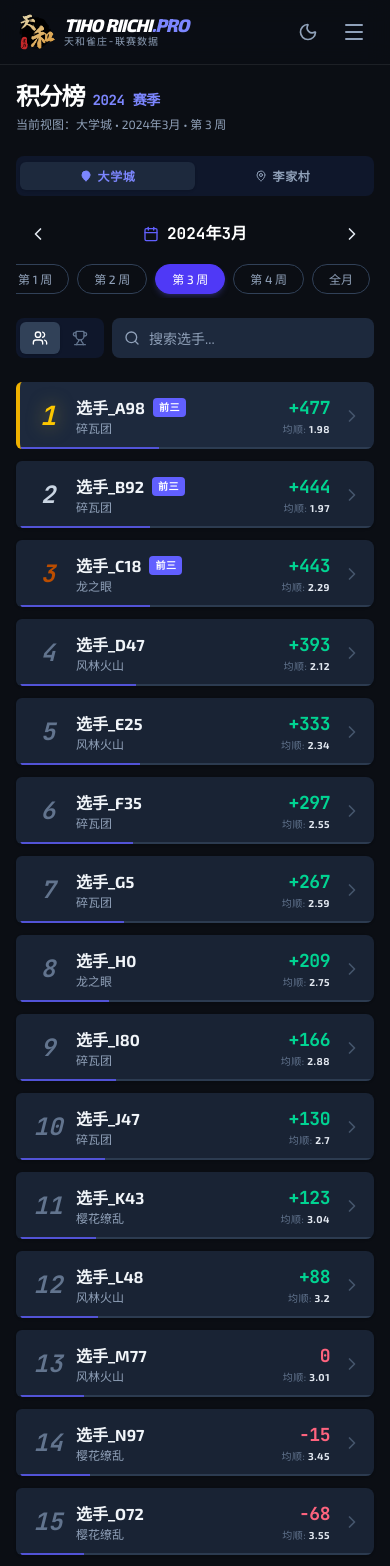
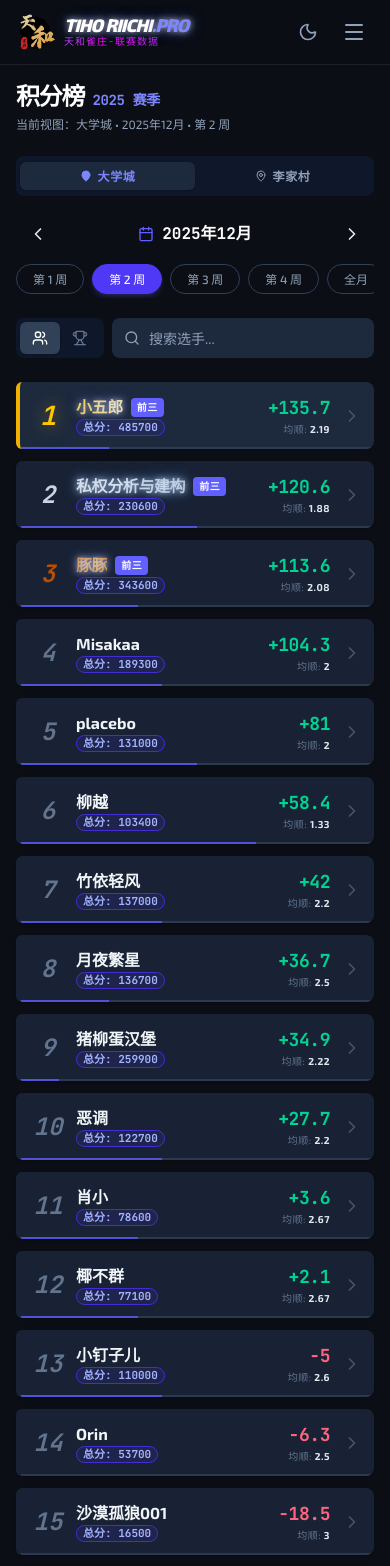
Before and after one commit to ws4715535/tiho-web, a React (Vite) app: page / in a window 390 px wide. Shown: the top 1566 px of the page. Built offline with nearby package versions, Linux system fonts and the light colour scheme.

Commit message:
feat: update leaderboard data and add PT stats

```diff
--- a/src/components/DetailModal.tsx
+++ b/src/components/DetailModal.tsx
@@ -22,6 +22,7 @@ export const DetailModal: React.FC<DetailModalProps> = ({ data, onClose }) => {
       'down': '下降',
       'stable': '持平'
   };
+
 
   return (
     <div className="fixed inset-0 z-[100] flex items-end sm:items-center justify-center p-0 sm:p-4">
@@ -65,8 +66,14 @@ export const DetailModal: React.FC<DetailModalProps> = ({ data, onClose }) => {
             <div className="flex justify-between items-center p-6 border-b border-slate-100 dark:border-slate-800 bg-slate-50/50 dark:bg-slate-900/50">
                 <div>
                     <span className="text-xs text-slate-500 uppercase tracking-widest">总积分</span>
-                    <div className={cn("text-4xl font-mono font-bold", data.totalScore > 0 ? 'text-emerald-600 dark:text-emerald-400' : 'text-rose-500 dark:text-rose-400')}>
-                        {data.totalScore > 0 ? '+' : ''}{data.totalScore}
+                    <div className="text-4xl font-mono font-bold text-slate-900 dark:text-white">
+                        {data.totalScore}
+                    </div>
+                    <div className="mt-2">
+                      <span className="text-[10px] text-slate-500 uppercase tracking-widest">总PT</span>
+                      <div className={cn("text-2xl font-mono font-bold", data.totalPT > 0 ? 'text-emerald-600 dark:text-emerald-400' : 'text-rose-500 dark:text-rose-400')}>
+                        {data.totalPT > 0 ? '+' : ''}{data.totalPT}
+                      </div>
                     </div>
                 </div>
                 <div className="text-right">
@@ -82,7 +89,7 @@ export const DetailModal: React.FC<DetailModalProps> = ({ data, onClose }) => {
                 <div className="bg-slate-100 dark:bg-slate-800/50 p-3 rounded-xl border border-slate-200 dark:border-slate-700/50">
                     <div className="flex items-center space-x-2 mb-2 text-yellow-600 dark:text-yellow-400">
                         <Trophy className="w-4 h-4" />
-                        <span className="text-xs font-bold uppercase">和牌率</span>
+                        <span className="text-xs font-bold uppercase">一位率</span>
                     </div>
                     <div className="text-xl font-mono text-slate-900 dark:text-white">{data.winRate}%</div>
                     <div className="w-full bg-slate-200 dark:bg-slate-700 h-1 mt-2 rounded-full overflow-hidden">
@@ -91,14 +98,23 @@ export const DetailModal: React.FC<DetailModalProps> = ({ data, onClose }) => {
                 </div>
 
                 <div className="bg-slate-100 dark:bg-slate-800/50 p-3 rounded-xl border border-slate-200 dark:border-slate-700/50">
-                    <div className="flex items-center space-x-2 mb-2 text-rose-500 dark:text-rose-400">
+                    <div className="flex items-center space-x-2 mb-2 text-indigo-600 dark:text-indigo-400">
                         <AlertTriangle className="w-4 h-4" />
-                        <span className="text-xs font-bold uppercase">放铳率</span>
+                        <span className="text-xs font-bold uppercase">连对率</span>
                     </div>
-                    <div className="text-xl font-mono text-slate-900 dark:text-white">{data.dealInRate}%</div>
-                    <div className="w-full bg-slate-200 dark:bg-slate-700 h-1 mt-2 rounded-full overflow-hidden">
-                        <div className="bg-rose-500 dark:bg-rose-400 h-full" style={{ width: `${data.dealInRate}%` }} />
-                    </div>
+                    {(() => {
+                      const first = data.top4Rates[0] || 0;
+                      const games = Math.max(1, data.gamesPlayed);
+                      const streakRate = Number((((first > 1 ? first - 1 : 0) / games) * 100).toFixed(1));
+                      return (
+                        <>
+                          <div className="text-xl font-mono text-slate-900 dark:text-white">{streakRate}%</div>
+                          <div className="w-full bg-slate-200 dark:bg-slate-700 h-1 mt-2 rounded-full overflow-hidden">
+                            <div className="bg-indigo-500 dark:bg-indigo-400 h-full" style={{ width: `${streakRate}%` }} />
+                          </div>
+                        </>
+                      );
+                    })()}
                 </div>
 
                 <div className="bg-slate-100 dark:bg-slate-800/50 p-3 rounded-xl border border-slate-200 dark:border-slate-700/50">
@@ -127,6 +143,28 @@ export const DetailModal: React.FC<DetailModalProps> = ({ data, onClose }) => {
                     <div style={{ flex: data.top4Rates[2] || 1 }} className="bg-amber-600 text-white">三位</div>
                     <div style={{ flex: data.top4Rates[3] || 1 }} className="bg-slate-700 text-white">四位</div>
                 </div>
+            </div>
+
+            {/* Fixed Place Counts Bottom */}
+            <div className="px-6 pb-8">
+              <div className="mt-2 grid grid-cols-4 gap-2">
+                <div className="text-center">
+                  <div className="text-[10px] text-slate-500">一位</div>
+                  <div className="text-sm font-mono font-bold text-yellow-600 dark:text-yellow-400">{data.top4Rates[0]}</div>
+                </div>
+                <div className="text-center">
+                  <div className="text-[10px] text-slate-500">二位</div>
+                  <div className="text-sm font-mono font-bold text-slate-600 dark:text-slate-300">{data.top4Rates[1]}</div>
+                </div>
+                <div className="text-center">
+                  <div className="text-[10px] text-slate-500">三位</div>
+                  <div className="text-sm font-mono font-bold text-amber-600 dark:text-amber-400">{data.top4Rates[2]}</div>
+                </div>
+                <div className="text-center">
+                  <div className="text-[10px] text-slate-500">四位</div>
+                  <div className="text-sm font-mono font-bold text-slate-700 dark:text-slate-200">{data.top4Rates[3]}</div>
+                </div>
+              </div>
             </div>
 
             {/* Roster (Team Only) */}
--- a/src/components/FilterBar.tsx
+++ b/src/components/FilterBar.tsx
@@ -29,7 +29,7 @@ export const FilterBar: React.FC<FilterBarProps> = ({
 
   // Logic to switch months mock
   const handleMonthChange = (direction: 'prev' | 'next') => {
-      const months = ['2024年1月', '2024年2月', '2024年3月', '2024年4月'];
+      const months = ['2025年12月'];
       const idx = months.indexOf(month);
       if (direction === 'prev' && idx > 0) setMonth(months[idx - 1]);
       if (direction === 'next' && idx < months.length - 1) setMonth(months[idx + 1]);
--- a/src/components/Header.tsx
+++ b/src/components/Header.tsx
@@ -31,10 +31,10 @@ export const Header: React.FC<HeaderProps> = ({ theme, setTheme }) => {
         <div className="flex items-center space-x-2">
           <img src={tihoLogo} alt="Riichi.Pro" className="h-10" />
           <div>
-            <h1 className="text-lg font-extrabold tracking-tighter text-slate-900 dark:text-white italic uppercase leading-none transition-colors">
+            <h1 className="text-lg font-extrabold tracking-tighter text-slate-900 dark:text-white italic uppercase leading-none transition-colors brand-neon">
               TIHO Riichi<span className="text-indigo-600 dark:text-indigo-400">.Pro</span>
             </h1>
-            <p className="text-[10px] text-slate-500 dark:text-slate-400 font-mono tracking-widest uppercase transition-colors">天和雀庄-联赛数据</p>
+            <p className="text-[10px] font-mono tracking-widest uppercase gradient-text">天和雀庄-联赛数据</p>
           </div>
         </div>
 
--- a/src/components/RankCard.tsx
+++ b/src/components/RankCard.tsx
@@ -23,10 +23,17 @@ export const RankCard: React.FC<RankCardProps> = ({ data, onClick, isTeam }) =>
      return 'bg-white dark:bg-slate-800/80 border-l-4 border-transparent shadow-sm hover:shadow-md transition-all dark:hover:bg-slate-800';
   };
 
+  const getNameClass = (rank: number) => {
+    if (rank === 1) return 'font-extrabold text-base sm:text-lg tracking-tight medal-1';
+    if (rank === 2) return 'font-extrabold text-base sm:text-lg tracking-tight medal-2';
+    if (rank === 3) return 'font-extrabold text-base sm:text-lg tracking-tight medal-3';
+    return 'font-bold text-slate-800 dark:text-slate-100 text-base sm:text-lg';
+  };
+
   return (
     <div
       onClick={onClick}
-      className={`relative group mb-3 rounded-r-lg rounded-l-md p-3 sm:p-4 cursor-pointer select-none overflow-hidden transition-all ${getBgStyle(data.rank)}`}
+      className={`relative group mb-3 rounded-r-lg rounded-l-md p-3 sm:p-4 cursor-pointer select-none overflow-hidden transition-all slide-in-up ${getBgStyle(data.rank)} glow-card`}
     >
       <div className="flex items-center justify-between">
         <div className="flex items-center space-x-3 sm:space-x-4">
@@ -38,13 +45,15 @@ export const RankCard: React.FC<RankCardProps> = ({ data, onClick, isTeam }) =>
             {/* Info */}
             <div className="flex flex-col">
                 <div className="flex items-center space-x-2">
-                    <span className="font-bold text-slate-800 dark:text-slate-100 text-base sm:text-lg">{data.name}</span>
+                    <span className={getNameClass(data.rank)}>{data.name}</span>
                     {data.rank <= 3 && (
                         <span className="px-1.5 py-0.5 rounded text-[10px] font-bold bg-indigo-100 dark:bg-indigo-500 text-indigo-700 dark:text-white uppercase tracking-wider">前三</span>
                     )}
                 </div>
                 {!isTeam && (
-                     <span className="text-xs text-slate-500 dark:text-slate-400 font-medium">{data.teamName}</span>
+                     <span className="inline-flex items-center justify-center whitespace-nowrap w-fit leading-none text-[11px] font-mono font-bold px-1.5 py-0.5 rounded-full bg-indigo-50 text-indigo-700 dark:bg-indigo-900/30 dark:text-indigo-300 border border-indigo-100 dark:border-indigo-700">
+                       总分: {data.totalScore}
+                     </span>
                 )}
                 {isTeam && data.members && (
                     <div className="flex items-center mt-1 space-x-1">
@@ -61,8 +70,8 @@ export const RankCard: React.FC<RankCardProps> = ({ data, onClick, isTeam }) =>
         {/* Stats Right */}
         <div className="flex items-center space-x-3 sm:space-x-4">
             <div className="text-right">
-                <div className={`text-lg font-mono font-bold tracking-tight ${data.totalScore > 0 ? 'text-emerald-600 dark:text-emerald-400' : 'text-rose-500 dark:text-rose-400'}`}>
-                    {data.totalScore > 0 ? '+' : ''}{data.totalScore}
+                <div className={`text-lg font-mono font-bold tracking-tight ${data.totalPT > 0 ? 'text-emerald-600 dark:text-emerald-400' : 'text-rose-500 dark:text-rose-400'}`}>
+                    {data.totalPT > 0 ? '+' : ''}{data.totalPT}
                 </div>
                 <div className="flex items-center justify-end space-x-2 text-[10px] text-slate-400 dark:text-slate-500 uppercase tracking-wider">
                     <span>均顺: <span className="text-slate-600 dark:text-slate-200 font-bold">{data.avgOrder}</span></span>
@@ -75,7 +84,7 @@ export const RankCard: React.FC<RankCardProps> = ({ data, onClick, isTeam }) =>
       {/* Mini Bar Visual for Win Rate (Decorative) */}
       <div className="absolute bottom-0 left-0 h-0.5 bg-slate-100 dark:bg-slate-700 w-full mt-2 opacity-80">
         <div
-            className="h-full bg-indigo-500"
+            className="h-full bg-indigo-500 progress-anim"
             style={{ width: `${data.winRate}%` }}
         />
       </div>
--- a/src/components/RankList.tsx
+++ b/src/components/RankList.tsx
@@ -2,31 +2,20 @@ import { useState, useMemo } from 'react';
 import { FilterBar } from '../components/FilterBar';
 import { RankCard } from '../components/RankCard';
 import { DetailModal } from '../components/DetailModal';
-import { MOCK_DATA } from '../services/data';
+import { getRankData } from '../services/data';
 import { Competitor, RankCategory, Arena } from '../types';
 
 export const RankList = () => {
   // App State moved here
   const [category, setCategory] = useState<RankCategory>('individual');
   const [arena, setArena] = useState<Arena>('Arena A');
-  const [month, setMonth] = useState<string>('2024年3月');
-  const [week, setWeek] = useState<number | 'Monthly'>(3);
+  const [month, setMonth] = useState<string>('2025年12月');
+  const [week, setWeek] = useState<number | 'Monthly'>(2);
   const [searchTerm, setSearchTerm] = useState('');
   const [selectedCompetitor, setSelectedCompetitor] = useState<Competitor | null>(null);
 
   const filteredData = useMemo(() => {
-    // Determine data source (weekly vs monthly mock bucket)
-    const periodKey = week === 'Monthly' ? 'monthly' : 'weekly';
-
-    let list = [...MOCK_DATA[periodKey][category]];
-
-    // Simulate "Filtering" by Arena (Just for visual effect in this mock)
-    if (arena === 'Arena B') {
-        list = list.reverse().map((item, index) => ({
-            ...item,
-            rank: index + 1 // Re-rank after shuffle
-        }));
-    }
+    let list = getRankData(month, week, arena, category);
 
     if (searchTerm.trim()) {
       const lower = searchTerm.toLowerCase();
@@ -47,7 +36,7 @@ export const RankList = () => {
                   积分榜
               </h2>
               <span className="text-indigo-600 dark:text-indigo-400 text-sm font-mono font-bold tracking-tight">
-                  2024 赛季
+                  2025 赛季
               </span>
          </div>
          <p className="text-xs text-slate-500 dark:text-slate-400 mt-1">
@@ -76,7 +65,7 @@ export const RankList = () => {
           ))
         ) : (
           <div className="text-center py-12 text-slate-500">
-            <p>未找到匹配内容 "{searchTerm}"</p>
+            <p>暂无比赛数据～"</p>
           </div>
         )}
       </div>
--- a/src/index.css
+++ b/src/index.css
@@ -39,6 +39,73 @@ body {
 .custom-scrollbar::-webkit-scrollbar-thumb {
   background-color: rgba(156, 163, 175, 0.5);
   border-radius: 20px;
+}
+
+.brand-neon {
+  animation: neonPulse 2.8s ease-in-out infinite;
+}
+.gradient-text {
+  background: linear-gradient(90deg, #6366f1, #22d3ee, #ff00ff, #6366f1);
+  background-size: 300% 300%;
+  -webkit-background-clip: text;
+  background-clip: text;
+  color: transparent;
+  animation: gradientShift 10s linear infinite;
+}
+.float-slow {
+  animation: float 6s ease-in-out infinite;
+}
+.slide-in-up {
+  animation: slideInUp 480ms cubic-bezier(0.22, 1, 0.36, 1) both;
+}
+.glow-card:hover {
+  box-shadow: 0 8px 24px rgba(99, 102, 241, 0.25);
+}
+.progress-anim {
+  transition: width 500ms ease-out;
+}
+
+.medal-1 {
+  background: linear-gradient(90deg, #f59e0b, #facc15, #fde68a, #f59e0b);
+  background-size: 300% 300%;
+  -webkit-background-clip: text;
+  background-clip: text;
+  color: transparent;
+  animation: gradientShift 8s linear infinite, neonPulse 2.8s ease-in-out infinite;
+}
+.medal-2 {
+  background: linear-gradient(90deg, #94a3b8, #c0c0c0, #e5e7eb, #94a3b8);
+  background-size: 300% 300%;
+  -webkit-background-clip: text;
+  background-clip: text;
+  color: transparent;
+  animation: gradientShift 10s linear infinite, neonPulse 3.2s ease-in-out infinite;
+}
+.medal-3 {
+  background: linear-gradient(90deg, #92400e, #b45309, #f59e0b, #92400e);
+  background-size: 300% 300%;
+  -webkit-background-clip: text;
+  background-clip: text;
+  color: transparent;
+  animation: gradientShift 9s linear infinite, neonPulse 3s ease-in-out infinite;
+}
+
+@keyframes neonPulse {
+  0%, 100% { text-shadow: 0 0 6px rgba(255, 255, 255, 0.6), 0 0 12px rgba(99, 102, 241, 0.6); }
+  50% { text-shadow: 0 0 10px rgba(255, 255, 255, 0.9), 0 0 18px rgba(0, 224, 255, 0.9); }
+}
+@keyframes gradientShift {
+  0% { background-position: 0% 50%; }
+  50% { background-position: 100% 50%; }
+  100% { background-position: 0% 50%; }
+}
+@keyframes float {
+  0%, 100% { transform: translateY(0); }
+  50% { transform: translateY(-2px); }
+}
+@keyframes slideInUp {
+  0% { opacity: 0; transform: translateY(8px); }
+  100% { opacity: 1; transform: translateY(0); }
 }
 
 /* Glass Panel Component */
--- a/src/services/data.ts
+++ b/src/services/data.ts
@@ -1,66 +1,89 @@
-import { RankData, Competitor, Member } from "../types";
+import { RankData, Competitor, Arena, RankCategory } from "../types";
 
-const TEAM_NAMES = ['风林火山', '樱花缭乱', '七武士', '碎瓦团', '龙之眼'];
-
-const generateMembers = (teamName: string): Member[] => {
-  const count = 4;
-  return Array.from({ length: count }).map((_, i) => ({
-    name: `${teamName.substring(0, 2)} ${String.fromCharCode(65 + i)}`,
-    role: i === 0 ? 'Captain' : i === 1 ? 'Vice' : 'Member',
-    avatarStr: String.fromCharCode(65 + i)
-  }));
+type Raw = {
+  name: string;
+  games: number;
+  first: number;
+  second: number;
+  third: number;
+  fourth: number;
+  bifei: number;
+  total: number;
+  pt: number;
 };
 
-const generateCompetitors = (count: number, isTeam: boolean): Competitor[] => {
-  return Array.from({ length: count }).map((_, i) => {
-    const rank = i + 1;
-    // Score correlates roughly with rank but with some randomness
-    const baseScore = 500 - (i * 40);
-    const score = Math.floor(baseScore + (Math.random() * 60 - 30));
+const RAW: Raw[] = [
+  { name: '小五郎', games: 16, first: 4, second: 7, third: 3, fourth: 2, bifei: 0, total: 485700, pt: 135.7 },
+  { name: '私权分析与建构', games: 8, first: 4, second: 2, third: 1, fourth: 1, bifei: 0, total: 230600, pt: 120.6 },
+  { name: '豚豚', games: 12, first: 4, second: 5, third: 1, fourth: 2, bifei: 0, total: 343600, pt: 113.6 },
+  { name: 'Misakaa', games: 5, first: 2, second: 2, third: 0, fourth: 1, bifei: 0, total: 189300, pt: 104.3 },
+  { name: 'placebo', games: 4, first: 2, second: 1, third: 0, fourth: 1, bifei: 0, total: 131000, pt: 81 },
+  { name: '柳越', games: 3, first: 2, second: 1, third: 0, fourth: 0, bifei: 0, total: 103400, pt: 58.4 },
+  { name: '竹依轻风', games: 5, first: 2, second: 0, third: 3, fourth: 0, bifei: 0, total: 137000, pt: 42 },
+  { name: '月夜繁星', games: 4, first: 1, second: 1, third: 1, fourth: 1, bifei: 0, total: 136700, pt: 36.7 },
+  { name: '猪柳蛋汉堡', games: 9, first: 1, second: 5, third: 3, fourth: 0, bifei: 0, total: 259900, pt: 34.9 },
+  { name: '恶调', games: 5, first: 2, second: 1, third: 1, fourth: 1, bifei: 1, total: 122700, pt: 27.7 },
+  { name: '肖小', games: 3, first: 1, second: 0, third: 1, fourth: 1, bifei: 0, total: 78600, pt: 3.6 },
+  { name: '椰不群', games: 3, first: 1, second: 0, third: 1, fourth: 1, bifei: 0, total: 77100, pt: 2.1 },
+  { name: '小钉子儿', games: 5, first: 2, second: 0, third: 1, fourth: 2, bifei: 1, total: 110000, pt: -5 },
+  { name: 'Orin', games: 2, first: 0, second: 1, third: 1, fourth: 0, bifei: 0, total: 53700, pt: -6.3 },
+  { name: '沙漠孤狼001', games: 1, first: 0, second: 0, third: 1, fourth: 0, bifei: 0, total: 16500, pt: -18.5 },
+  { name: '且行', games: 4, first: 1, second: 0, third: 2, fourth: 1, bifei: 1, total: 76400, pt: -33.6 },
+  { name: '邮寄碎片', games: 3, first: 0, second: 0, third: 2, fourth: 1, bifei: 0, total: 69500, pt: -45.5 },
+  { name: '小卡比兽', games: 5, first: 1, second: 0, third: 1, fourth: 3, bifei: 1, total: 81200, pt: -83.8 },
+  { name: '玄武湖冲浪手', games: 4, first: 0, second: 1, third: 1, fourth: 2, bifei: 1, total: 60400, pt: -89.6 },
+  { name: '朱哥', games: 7, first: 1, second: 1, third: 1, fourth: 4, bifei: 2, total: 109200, pt: -125.8 },
+  { name: 'fishone', games: 9, first: 0, second: 1, third: 2, fourth: 6, bifei: 2, total: 97700, pt: -267.3 },
+];
 
-    // Avg order correlates with rank
-    const baseOrder = 2.00 + (i * 0.1);
-    const avgOrder = Math.min(4.00, Math.max(1.00, Number((baseOrder + (Math.random() * 0.4 - 0.2)).toFixed(2))));
+function toCompetitors(rows: Raw[]): Competitor[] {
+  const list = rows.map((r, i) => {
+    const avgOrder = Number(((r.first + 2 * r.second + 3 * r.third + 4 * r.fourth) / r.games).toFixed(2));
+    const winRate = Number(((r.first / r.games) * 100).toFixed(1));
+    const dealInRate = Number(((r.fourth / r.games) * 100).toFixed(1));
+    return {
+      id: `comp-ind-${i}`,
+      rank: i + 1,
+      name: r.name,
+      teamName: '大学城',
+      totalScore: r.total,
+      totalPT: Number(r.pt.toFixed(1)),
+      avgOrder,
+      winRate,
+      dealInRate,
+      gamesPlayed: r.games,
+      trend: 'stable' as const,
+      top4Rates: [r.first, r.second, r.third, r.fourth],
+    };
+  });
+  return list
+    .sort((a, b) => b.totalPT - a.totalPT)
+    .map((c, idx) => ({
+      ...c,
+      rank: idx + 1,
+      top4Rates: [c.top4Rates[0], c.top4Rates[1], c.top4Rates[2], c.top4Rates[3]] as [number, number, number, number],
+    }));
+}
 
-    const winRate = Math.max(10, 35 - (i * 1.5) + (Math.random() * 5));
-    const dealInRate = Math.min(25, 10 + (i * 0.8) + (Math.random() * 3));
-
-    const trend: 'up' | 'down' | 'stable' = Math.random() > 0.7 ? 'up' : Math.random() > 0.4 ? 'down' : 'stable';
-
-    const top4Rates: [number, number, number, number] = [
-        Math.floor(Math.random() * 10),
-        Math.floor(Math.random() * 10),
-        Math.floor(Math.random() * 10),
-        Math.floor(Math.random() * 5)
-    ];
-
-    const teamName = isTeam ? TEAM_NAMES[i % TEAM_NAMES.length] : undefined;
-
-    return {
-      id: `comp-${isTeam ? 'team' : 'ind'}-${i}`,
-      rank,
-      name: isTeam ? teamName! : `选手_${String.fromCharCode(65 + i)}${Math.floor(Math.random() * 99)}`,
-      teamName: isTeam ? undefined : TEAM_NAMES[Math.floor(Math.random() * TEAM_NAMES.length)],
-      members: isTeam ? generateMembers(teamName!) : undefined,
-      totalScore: Number(score.toFixed(1)),
-      avgOrder,
-      winRate: Number(winRate.toFixed(1)),
-      dealInRate: Number(dealInRate.toFixed(1)),
-      gamesPlayed: Math.floor(Math.random() * 20) + 5,
-      trend,
-      top4Rates
-    };
-  }).sort((a, b) => b.totalScore - a.totalScore).map((c, i) => ({ ...c, rank: i + 1 }));
+export const MOCK_DATA: RankData = {
+  weekly: {
+    individual: toCompetitors(RAW),
+    team: [],
+  },
+  monthly: {
+    individual: [],
+    team: [],
+  },
 };
 
-// We will just regenerate this on load. In a real app this is API data.
-export const MOCK_DATA: RankData = {
-  weekly: {
-    individual: generateCompetitors(15, false),
-    team: generateCompetitors(5, true),
-  },
-  monthly: {
-    individual: generateCompetitors(15, false),
-    team: generateCompetitors(5, true),
-  },
+function key(month: string, week: number | 'Monthly', arena: Arena, category: RankCategory) {
+  return `${month}|${week}|${arena}|${category}`;
+}
+
+const DATASETS: Record<string, Competitor[]> = {
+  [key('2025年12月', 2, 'Arena A', 'individual')]: toCompetitors(RAW),
 };
+
+export function getRankData(month: string, week: number | 'Monthly', arena: Arena, category: RankCategory): Competitor[] {
+  return DATASETS[key(month, week, arena, category)] ?? [];
+}
--- a/src/types.ts
+++ b/src/types.ts
@@ -16,6 +16,7 @@ export interface Competitor {
   avatar?: string;
   members?: Member[];
   totalScore: number;
+  totalPT: number;
   avgOrder: number;
   winRate: number;
   dealInRate: number;
```
Also changed, not shown: vercel.json (added), 1 other file (tests, documents, lock files or other folders).
